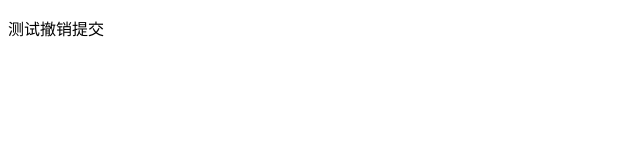
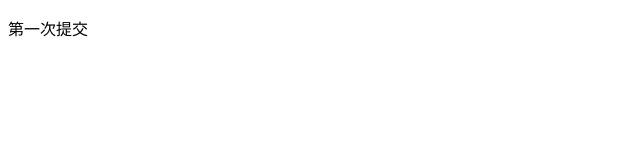
Before and after one commit to HealerLu/testGit, a website: page 1.html in a window 1280 px wide. Shown: the full height of the page, 0-640 px from the left. Drawn offline with Linux system fonts and the light colour scheme.

```diff
--- a/test.html
+++ b/1.html
@@ -2,9 +2,9 @@
 <html lang="en">
 <head>
     <meta charset="UTF-8">
-    <title>Title</title>
+    <title>第一次</title>
 </head>
 <body>
-    <p>测试撤销提交</p>
+<p>第一次提交</p>
 </body>
 </html>
```
